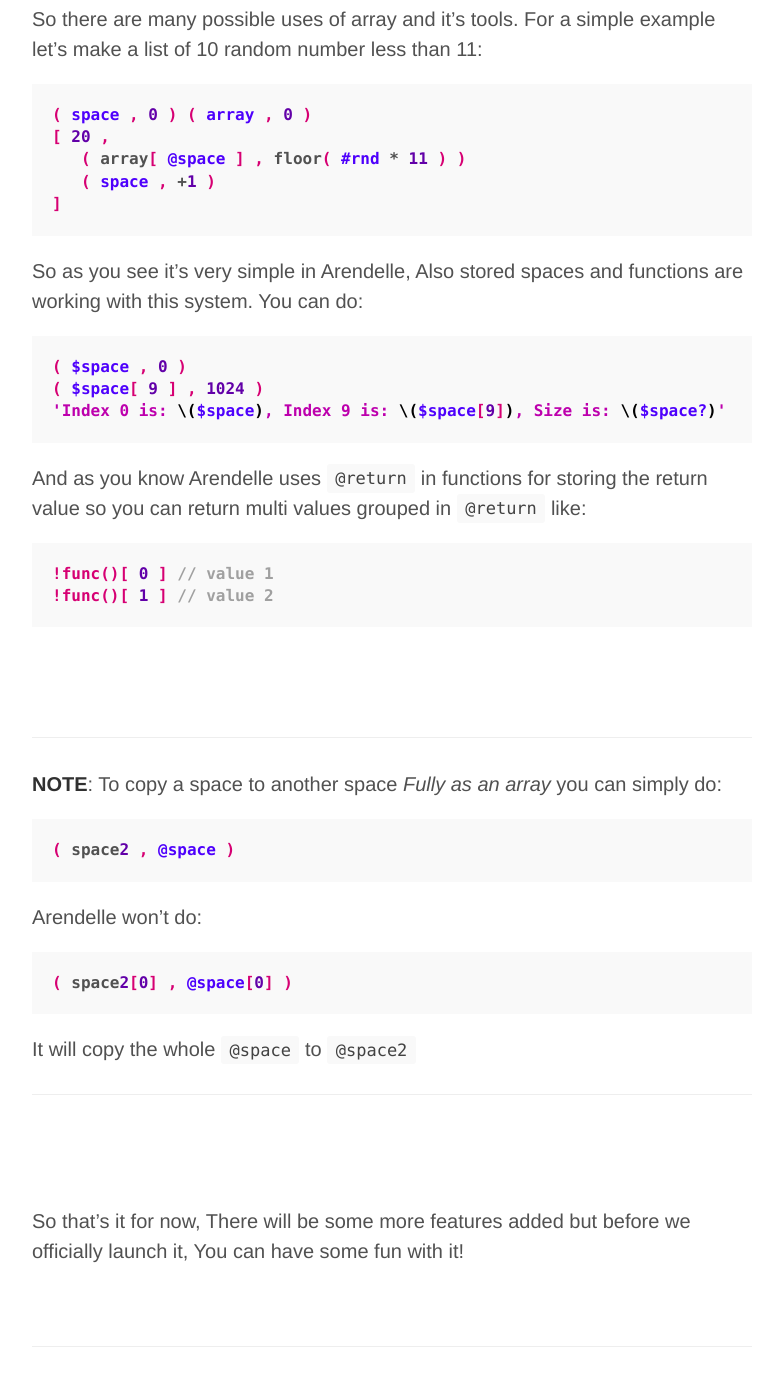
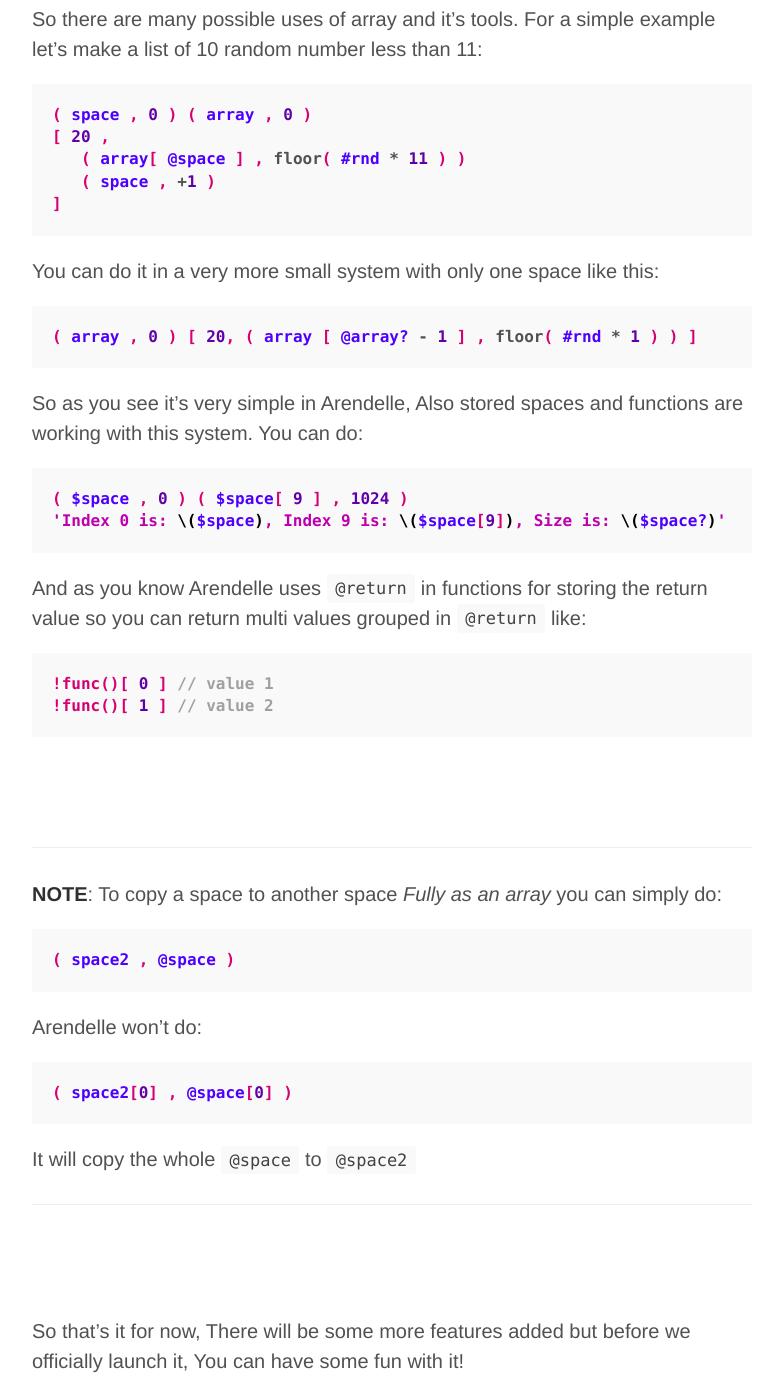
Before and after one commit to pouriaeslamirad/pmkary.github.io, a Jekyll site: the page built from _posts/2015-01-29-arrays-in-arendelle.md, in a window 1280 px wide and 1400 px high, scrolled down 2264 px. Shown: the whole window, without its empty margins (248-1021 px from the left). Built offline with Jekyll 4.4.1, drawn with Linux system fonts in a browser that asks for light colours; Markdown is read by kramdown in place of the engine named in the settings.

Commit message:
something

```diff
--- a/_posts/2015-01-29-arrays-in-arendelle.md
+++ b/_posts/2015-01-29-arrays-in-arendelle.md
@@ -2,6 +2,7 @@
 layout: post
 title: Arrays in Arendelle
 ---
+
 
 You may know my language [Arendelle](http://web.arendelle.org), This month we officially released the first version of it for Android, currently we’re developing the language for the rest of the platforms.
 
@@ -27,7 +28,7 @@
 <!-- CLIFF HIGHLIGHTER 0.05 DEV GENERATED CODE BLOCK-->
 
 <pre style="font-weight:bold; font-family: Menlo, Monaco, 'Courier 10 Pitch', Monospace;">
-<span style="color: #D60073;">(</span>&nbsp;space<span style="color: #D60073;">[</span>&nbsp;<span style="color: #6200A8;">1</span>&nbsp;<span style="color: #D60073;">]</span>&nbsp;<span style="color: #D60073;">,</span>&nbsp;<span style="color: #6200A8;">12</span>&nbsp;<span style="color: #D60073;">)</span></pre>
+<span style="color: #D60073;">(</span><span style="color: #4E00FC;">&nbsp;space</span><span style="color: #D60073;">[</span>&nbsp;<span style="color: #6200A8;">1</span>&nbsp;<span style="color: #D60073;">]</span>&nbsp;<span style="color: #D60073;">,</span>&nbsp;<span style="color: #6200A8;">12</span>&nbsp;<span style="color: #D60073;">)</span></pre>
 
 <!-- CLIFF HIGHLIGHTER 0.05 DEV GENERATED CODE BLOCK-->
 
@@ -36,7 +37,7 @@
 <!-- CLIFF HIGHLIGHTER 0.05 DEV GENERATED CODE BLOCK-->
 
 <pre style="font-weight:bold; font-family: Menlo, Monaco, 'Courier 10 Pitch', Monospace;">
-<span style="color: #D60073;">(</span>&nbsp;space<span style="color: #D60073;">[</span>&nbsp;<span style="color: #6200A8;">5</span>&nbsp;<span style="color: #D60073;">]</span>&nbsp;<span style="color: #D60073;">,</span>&nbsp;<span style="color: #6200A8;">2</span>&nbsp;<span style="color: #D60073;">)</span></pre>
+<span style="color: #D60073;">(</span><span style="color: #4E00FC;">&nbsp;space</span><span style="color: #D60073;">[</span>&nbsp;<span style="color: #6200A8;">5</span>&nbsp;<span style="color: #D60073;">]</span>&nbsp;<span style="color: #D60073;">,</span>&nbsp;<span style="color: #6200A8;">2</span>&nbsp;<span style="color: #D60073;">)</span></pre>
 
 <!-- CLIFF HIGHLIGHTER 0.05 DEV GENERATED CODE BLOCK-->
 
@@ -62,10 +63,9 @@
 <!-- CLIFF HIGHLIGHTER 0.05 DEV GENERATED CODE BLOCK-->
 
 <pre style="font-weight:bold; font-family: Menlo, Monaco, 'Courier 10 Pitch', Monospace;">
-<span style="color: #D60073;">(</span><span style="color: #4E00FC;">&nbsp;space&nbsp;</span><span style="color: #D60073;">,</span>&nbsp;<span style="color: #6200A8;">24</span>&nbsp;<span style="color: #D60073;">)</span><br><span style="color: #D60073;">(</span>&nbsp;space<span style="color: #D60073;">[</span>&nbsp;<span style="color: #6200A8;">4</span>&nbsp;<span style="color: #D60073;">]</span>&nbsp;<span style="color: #D60073;">,</span>&nbsp;<span style="color: #6200A8;">256</span>&nbsp;<span style="color: #D60073;">)</span></pre>
+<span style="color: #D60073;">(</span><span style="color: #4E00FC;">&nbsp;space&nbsp;</span><span style="color: #D60073;">,</span>&nbsp;<span style="color: #6200A8;">24</span>&nbsp;<span style="color: #D60073;">)</span><br><span style="color: #D60073;">(</span><span style="color: #4E00FC;">&nbsp;space</span><span style="color: #D60073;">[</span>&nbsp;<span style="color: #6200A8;">4</span>&nbsp;<span style="color: #D60073;">]</span>&nbsp;<span style="color: #D60073;">,</span>&nbsp;<span style="color: #6200A8;">256</span>&nbsp;<span style="color: #D60073;">)</span></pre>
 
 <!-- CLIFF HIGHLIGHTER 0.05 DEV GENERATED CODE BLOCK-->
-
 So the cool part is when you init the `@space` with `24` it will be `[24]` as soon as you do `(space[ 4 ], 256)` you’re telling Arendelle to fill the fifth index, but as you know there is no second, third and fourth index and it’s no problem because Arendelle automatically fills these indexes with zero for you, So the result of the code will be `[24, 0, 0, 0, 256]`
 
 One thing that remains is how you get the size of an array? It will be done using our ‘?’ operator. When you append the name of a space with `?` you’re asking it’s size, So for example if you do:
@@ -88,7 +88,16 @@
 <!-- CLIFF HIGHLIGHTER 0.05 DEV GENERATED CODE BLOCK-->
 
 <pre style="font-weight:bold; font-family: Menlo, Monaco, 'Courier 10 Pitch', Monospace;">
-<span style="color: #D60073;">(</span><span style="color: #4E00FC;">&nbsp;space&nbsp;</span><span style="color: #D60073;">,</span>&nbsp;<span style="color: #6200A8;">0</span>&nbsp;<span style="color: #D60073;">)</span>&nbsp;<span style="color: #D60073;">(</span><span style="color: #4E00FC;">&nbsp;array&nbsp;</span><span style="color: #D60073;">,</span>&nbsp;<span style="color: #6200A8;">0</span>&nbsp;<span style="color: #D60073;">)</span><br><span style="color: #D60073;">[</span>&nbsp;<span style="color: #6200A8;">20</span>&nbsp;<span style="color: #D60073;">,</span><br>&nbsp;&nbsp;&nbsp;<span style="color: #D60073;">(</span>&nbsp;array<span style="color: #D60073;">[</span>&nbsp;<span style="color: #4E00FC;">@space</span>&nbsp;<span style="color: #D60073;">]</span>&nbsp;<span style="color: #D60073;">,</span>&nbsp;floor<span style="color: #D60073;">(</span>&nbsp;<span style="color: #4E00FC;">#rnd</span>&nbsp;*&nbsp;<span style="color: #6200A8;">11</span>&nbsp;<span style="color: #D60073;">)</span>&nbsp;<span style="color: #D60073;">)</span><br>&nbsp;&nbsp;&nbsp;<span style="color: #D60073;">(</span><span style="color: #4E00FC;">&nbsp;space&nbsp;</span><span style="color: #D60073;">,</span>&nbsp;+<span style="color: #6200A8;">1</span>&nbsp;<span style="color: #D60073;">)</span><br><span style="color: #D60073;">]</span></pre>
+<span style="color: #D60073;">(</span><span style="color: #4E00FC;">&nbsp;space&nbsp;</span><span style="color: #D60073;">,</span>&nbsp;<span style="color: #6200A8;">0</span>&nbsp;<span style="color: #D60073;">)</span>&nbsp;<span style="color: #D60073;">(</span><span style="color: #4E00FC;">&nbsp;array&nbsp;</span><span style="color: #D60073;">,</span>&nbsp;<span style="color: #6200A8;">0</span>&nbsp;<span style="color: #D60073;">)</span><br><span style="color: #D60073;">[</span>&nbsp;<span style="color: #6200A8;">20</span>&nbsp;<span style="color: #D60073;">,</span><br>&nbsp;&nbsp;&nbsp;<span style="color: #D60073;">(</span><span style="color: #4E00FC;">&nbsp;array</span><span style="color: #D60073;">[</span>&nbsp;<span style="color: #4E00FC;">@space</span>&nbsp;<span style="color: #D60073;">]</span>&nbsp;<span style="color: #D60073;">,</span>&nbsp;floor<span style="color: #D60073;">(</span>&nbsp;<span style="color: #4E00FC;">#rnd</span>&nbsp;*&nbsp;<span style="color: #6200A8;">11</span>&nbsp;<span style="color: #D60073;">)</span>&nbsp;<span style="color: #D60073;">)</span><br>&nbsp;&nbsp;&nbsp;<span style="color: #D60073;">(</span><span style="color: #4E00FC;">&nbsp;space&nbsp;</span><span style="color: #D60073;">,</span>&nbsp;+<span style="color: #6200A8;">1</span>&nbsp;<span style="color: #D60073;">)</span><br><span style="color: #D60073;">]</span></pre>
+
+<!-- CLIFF HIGHLIGHTER 0.05 DEV GENERATED CODE BLOCK-->
+
+You can do it in a very more small system with only one space like this:
+
+<!-- CLIFF HIGHLIGHTER 0.05 DEV GENERATED CODE BLOCK-->
+
+<pre style="font-weight:bold; font-family: Menlo, Monaco, 'Courier 10 Pitch', Monospace;">
+<span style="color: #D60073;">(</span><span style="color: #4E00FC;">&nbsp;array&nbsp;</span><span style="color: #D60073;">,</span>&nbsp;<span style="color: #6200A8;">0</span>&nbsp;<span style="color: #D60073;">)</span>&nbsp;<span style="color: #D60073;">[</span>&nbsp;<span style="color: #6200A8;">20</span><span style="color: #D60073;">,</span>&nbsp;<span style="color: #D60073;">(</span><span style="color: #4E00FC;">&nbsp;array&nbsp;</span><span style="color: #D60073;">[</span>&nbsp;<span style="color: #4E00FC;">@array?</span>&nbsp;-&nbsp;<span style="color: #6200A8;">1</span>&nbsp;<span style="color: #D60073;">]</span>&nbsp;<span style="color: #D60073;">,</span>&nbsp;floor<span style="color: #D60073;">(</span>&nbsp;<span style="color: #4E00FC;">#rnd</span>&nbsp;*&nbsp;<span style="color: #6200A8;">1</span>&nbsp;<span style="color: #D60073;">)</span>&nbsp;<span style="color: #D60073;">)</span>&nbsp;<span style="color: #D60073;">]</span>&nbsp;</pre>
 
 <!-- CLIFF HIGHLIGHTER 0.05 DEV GENERATED CODE BLOCK-->
 
@@ -97,7 +106,7 @@
 <!-- CLIFF HIGHLIGHTER 0.05 DEV GENERATED CODE BLOCK-->
 
 <pre style="font-weight:bold; font-family: Menlo, Monaco, 'Courier 10 Pitch', Monospace;">
-<span style="color: #D60073;">(</span>&nbsp;<span style="color: #4E00FC;">$space</span>&nbsp;<span style="color: #D60073;">,</span>&nbsp;<span style="color: #6200A8;">0</span>&nbsp;<span style="color: #D60073;">)</span><br><span style="color: #D60073;">(</span>&nbsp;<span style="color: #4E00FC;">$space</span><span style="color: #D60073;">[</span>&nbsp;<span style="color: #6200A8;">9</span>&nbsp;<span style="color: #D60073;">]</span>&nbsp;<span style="color: #D60073;">,</span>&nbsp;<span style="color: #6200A8;">1024</span>&nbsp;<span style="color: #D60073;">)</span><br><span style="color: #BD00AD;">'Index 0 is: </span><span style="color: #000000;">\(</span><span style="color: #4E00FC;">$space</span><span style="color: #000000;">)</span><span style="color: #BD00AD;">, Index 9 is: </span><span style="color: #000000;">\(</span><span style="color: #4E00FC;">$space</span><span style="color: #D60073;">[</span><span style="color: #6200A8;">9</span><span style="color: #D60073;">]</span><span style="color: #000000;">)</span><span style="color: #BD00AD;">, Size is: </span><span style="color: #000000;">\(</span><span style="color: #4E00FC;">$space?</span><span style="color: #000000;">)</span><span style="color: #BD00AD;">'</span></pre>
+<span style="color: #D60073;">(</span>&nbsp;<span style="color: #4E00FC;">$space</span>&nbsp;<span style="color: #D60073;">,</span>&nbsp;<span style="color: #6200A8;">0</span>&nbsp;<span style="color: #D60073;">)</span>&nbsp;<span style="color: #D60073;">(</span>&nbsp;<span style="color: #4E00FC;">$space</span><span style="color: #D60073;">[</span>&nbsp;<span style="color: #6200A8;">9</span>&nbsp;<span style="color: #D60073;">]</span>&nbsp;<span style="color: #D60073;">,</span>&nbsp;<span style="color: #6200A8;">1024</span>&nbsp;<span style="color: #D60073;">)</span><br><span style="color: #BD00AD;">'Index 0 is: </span><span style="color: #000000;">\(</span><span style="color: #4E00FC;">$space</span><span style="color: #000000;">)</span><span style="color: #BD00AD;">, Index 9 is: </span><span style="color: #000000;">\(</span><span style="color: #4E00FC;">$space</span><span style="color: #D60073;">[</span><span style="color: #6200A8;">9</span><span style="color: #D60073;">]</span><span style="color: #000000;">)</span><span style="color: #BD00AD;">, Size is: </span><span style="color: #000000;">\(</span><span style="color: #4E00FC;">$space?</span><span style="color: #000000;">)</span><span style="color: #BD00AD;">'</span></pre>
 
 <!-- CLIFF HIGHLIGHTER 0.05 DEV GENERATED CODE BLOCK-->
 
@@ -117,8 +126,10 @@
 
 <!-- CLIFF HIGHLIGHTER 0.05 DEV GENERATED CODE BLOCK-->
 
+<!-- CLIFF HIGHLIGHTER 0.05 DEV GENERATED CODE BLOCK-->
+
 <pre style="font-weight:bold; font-family: Menlo, Monaco, 'Courier 10 Pitch', Monospace;">
-<span style="color: #D60073;">(</span>&nbsp;space<span style="color: #6200A8;">2</span>&nbsp;<span style="color: #D60073;">,</span>&nbsp;<span style="color: #4E00FC;">@space</span>&nbsp;<span style="color: #D60073;">)</span></pre>
+<span style="color: #D60073;">(</span><span style="color: #4E00FC;">&nbsp;space2&nbsp;</span><span style="color: #D60073;">,</span>&nbsp;<span style="color: #4E00FC;">@space</span>&nbsp;<span style="color: #D60073;">)</span></pre>
 
 <!-- CLIFF HIGHLIGHTER 0.05 DEV GENERATED CODE BLOCK-->
 
@@ -128,7 +139,7 @@
 <!-- CLIFF HIGHLIGHTER 0.05 DEV GENERATED CODE BLOCK-->
 
 <pre style="font-weight:bold; font-family: Menlo, Monaco, 'Courier 10 Pitch', Monospace;">
-<span style="color: #D60073;">(</span>&nbsp;space<span style="color: #6200A8;">2</span><span style="color: #D60073;">[</span><span style="color: #6200A8;">0</span><span style="color: #D60073;">]</span>&nbsp;<span style="color: #D60073;">,</span>&nbsp;<span style="color: #4E00FC;">@space</span><span style="color: #D60073;">[</span><span style="color: #6200A8;">0</span><span style="color: #D60073;">]</span>&nbsp;<span style="color: #D60073;">)</span><br></pre>
+<span style="color: #D60073;">(</span><span style="color: #4E00FC;">&nbsp;space2</span><span style="color: #D60073;">[</span><span style="color: #6200A8;">0</span><span style="color: #D60073;">]</span>&nbsp;<span style="color: #D60073;">,</span>&nbsp;<span style="color: #4E00FC;">@space</span><span style="color: #D60073;">[</span><span style="color: #6200A8;">0</span><span style="color: #D60073;">]</span>&nbsp;<span style="color: #D60073;">)</span></pre>
 
 <!-- CLIFF HIGHLIGHTER 0.05 DEV GENERATED CODE BLOCK-->
 
```
